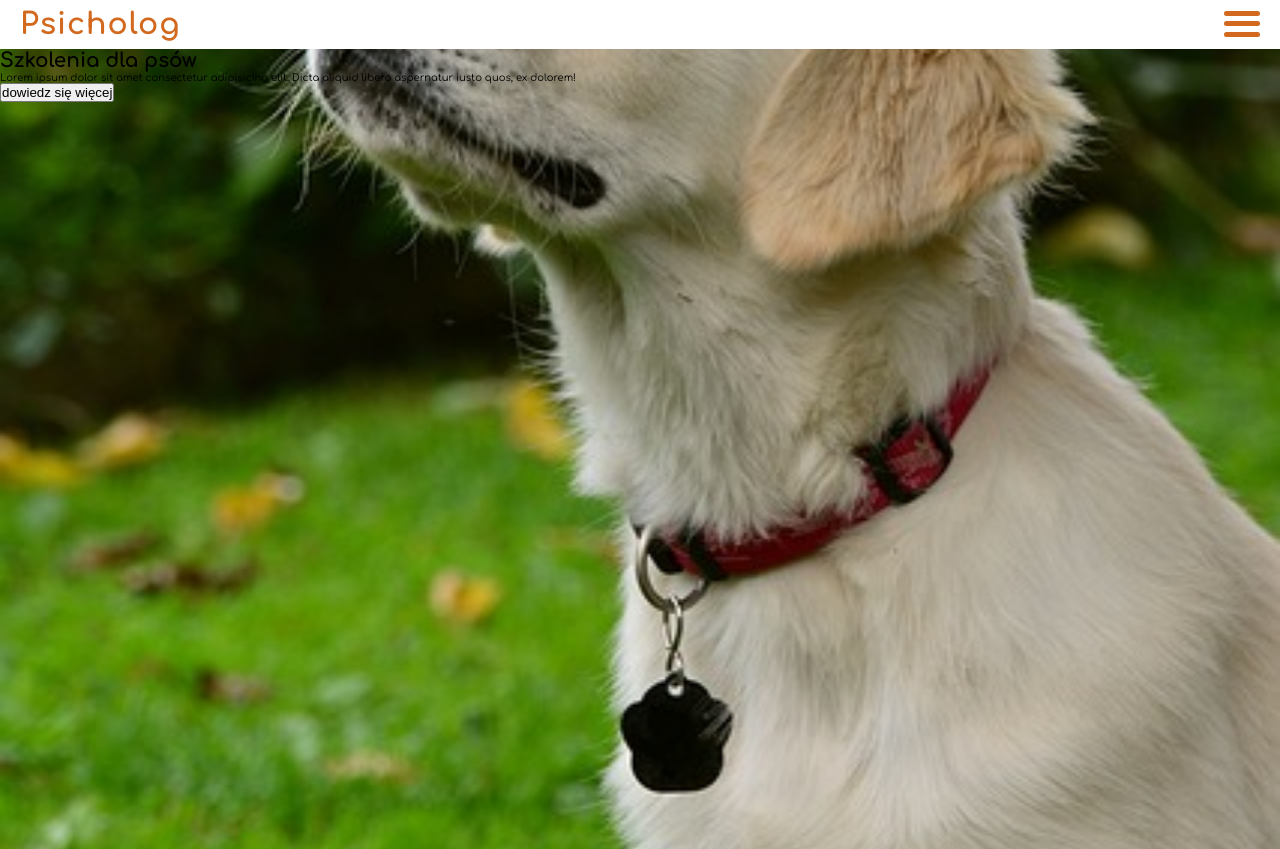
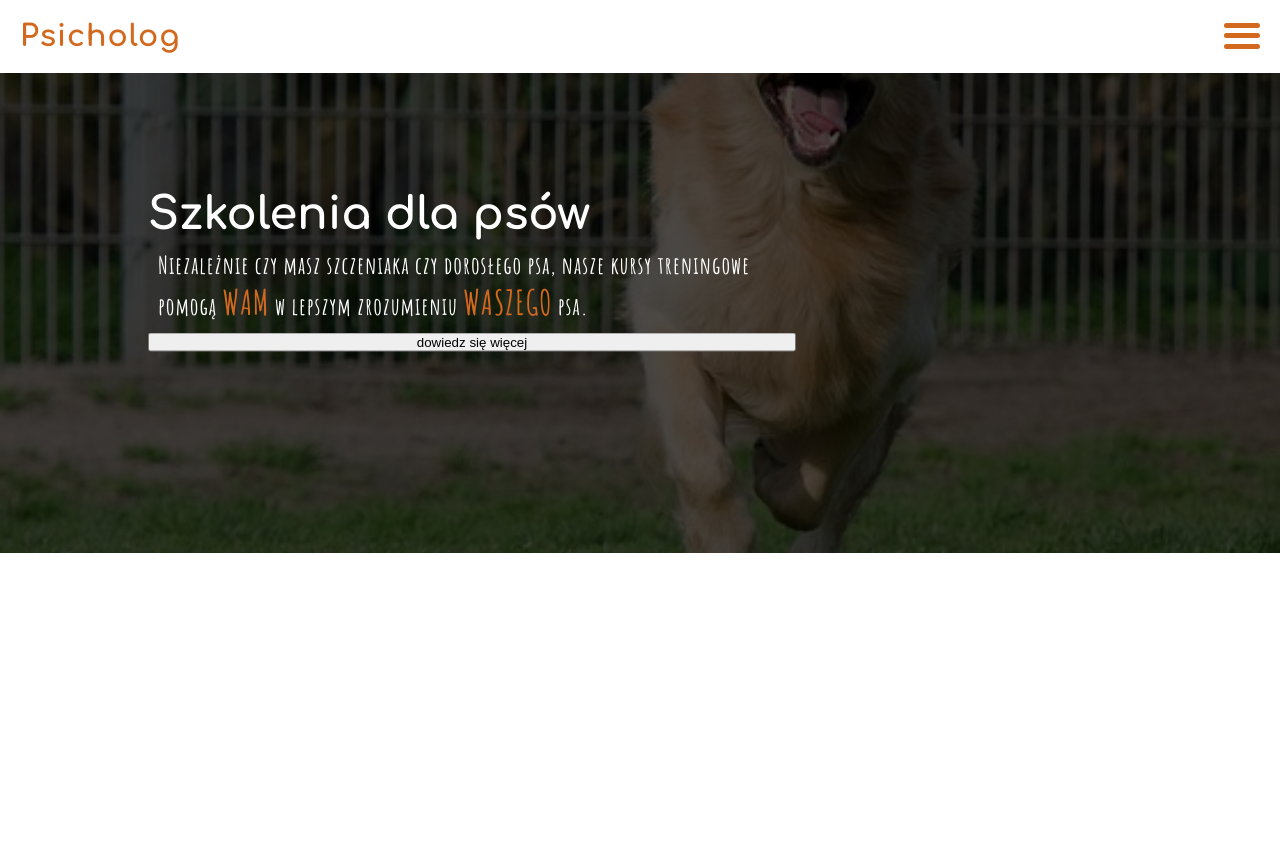
Before and after one commit to Grzegorz1992/DogCoachPage, a website built with Vite: page src/index.html in a window 1280 px wide. After the commit the page ends 800 px from the top, so only its background shows below. Built offline with nearby package versions, Linux system fonts and the light colour scheme.

Commit message:
change hero-image, added hero-shadow, styled h1 title and hero-text

```diff
--- a/src/_colors.scss
+++ b/src/_colors.scss
@@ -1,3 +1,3 @@
 $main-color: rgb(210, 105, 30);
-$main-color-transparent: rgba(210, 105, 30, 0.6);
+$main-color-transparent: rgba(210, 105, 30, 0.4);
 $pure-white: rgb(255,255,255);
--- a/src/index.html
+++ b/src/index.html
@@ -41,8 +41,7 @@
 				<div class="hero-text-box">
 					<h1 class="hero-title">Szkolenia dla psów</h1>
 					<p class="hero-text">
-						Lorem ipsum dolor sit amet consectetur adipisicing elit. Dicta
-						aliquid libero aspernatur iusto quos, ex dolorem!
+						Niezależnie czy masz szczeniaka czy dorosłego psa, nasze kursy treningowe pomogą <span class="big-text">Wam</span> w lepszym zrozumieniu <span class="big-text">Waszego</span> psa.
 					</p>
 					<button class="hero-btn">dowiedz się więcej</button>
 				</div>
--- a/src/style.scss
+++ b/src/style.scss
@@ -24,9 +24,7 @@ body {
 	.navbar {
 		display: flex;
 		justify-content: space-between;
-		padding: 0.8rem 2rem;
-		// position: fixed;
-		// top: 0;
+		padding: 2rem;
 
 		.brand-title {
 			font-size: 3rem;
@@ -50,6 +48,7 @@ body {
 			background-color: $main-color;
 			transform: translateY(-100%);
 			transition: all 0.4s ease-in-out;
+			z-index: 100;
 
 			.navbar-item {
 				list-style: none;
@@ -73,6 +72,7 @@ body {
 			background: none;
 			border: none;
 			transition: all 0.4s ease-in-out;
+			z-index: 1000;
 
 			.bar {
 				width: 100%;
@@ -93,10 +93,52 @@ body {
 	}
 
 	.hero-box {
-		background-image: url("../public/images/heromobile.jpg");
+		background-image: url("../public/images/hero-mobile.jpg");
 		background-size: cover;
 		background-position: center;
 		background-attachment: fixed;
-		height: 100vh;
+		height: 60vh;
+		z-index: 0;
+
+		.hero-shadow {
+			position: absolute;
+			width: 100%;
+			height: 60%;
+			background-color: rgba(0, 0, 0, 0.7);
+			z-index: 0;
+		}
+
+		.hero-text-box {
+			display: flex;
+			flex-direction: column;
+			position: absolute;
+			top: 40%;
+			left: 40%;
+			transform: translate(-50%, -50%);
+			padding: 2rem 10rem 12rem 2rem;
+			z-index: 0;
+
+			.hero-title {
+				font-size: 4.5rem;
+				font-weight: bold;
+				color: $pure-white;
+			}
+
+			.hero-text {
+				padding: 1rem;
+				font-size: 2.4rem;
+				color: $pure-white;
+				font-family: "Amatic SC", sans-serif;
+				letter-spacing: 1px;
+				font-weight: bold;
+
+				.big-text {
+					color: $main-color;
+					font-size: 3.4rem;
+					font-weight: bold;
+					text-transform: uppercase;
+				}
+			}
+		}
 	}
 }
```
Also changed, not shown: public/images/hero-mobile.jpg (added), public/images/heromobile.jpg (deleted).
